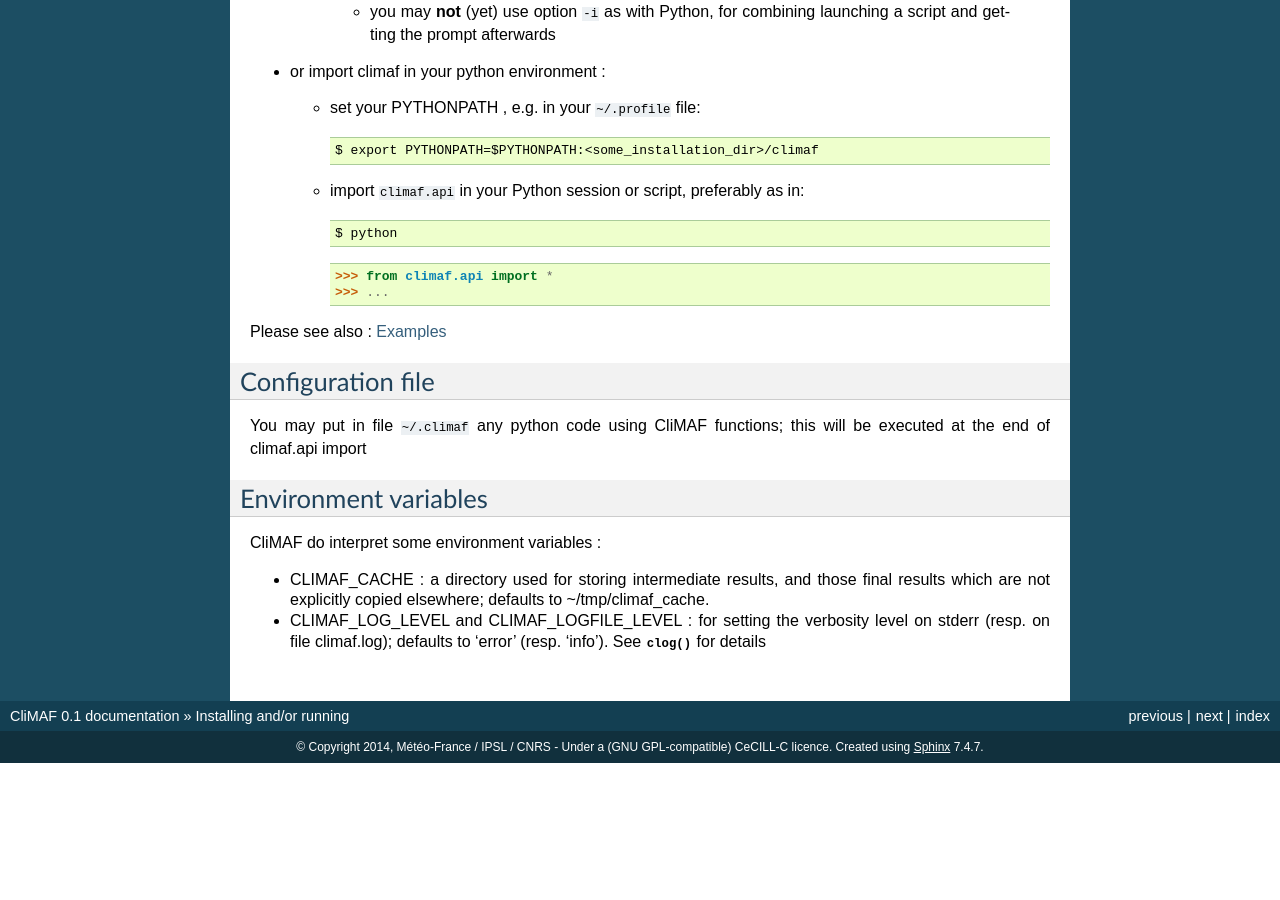
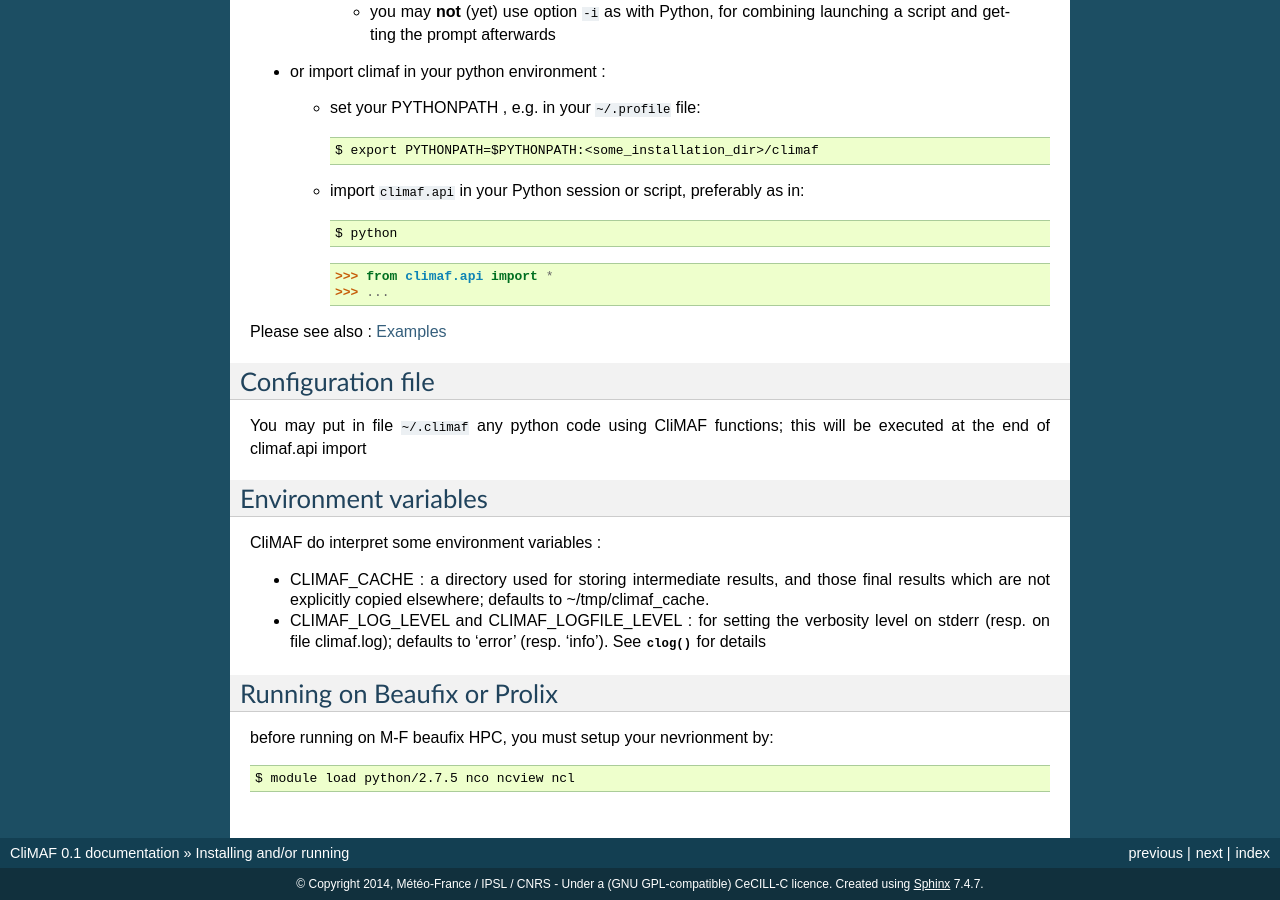
Before and after one commit to rigoudyg/climaf, a Sphinx documentation site: the page built from doc/installing.rst, in a window 1280 px wide and 900 px high, scrolled down 1050 px. Built offline with Sphinx 7.4.7, drawn with Linux system fonts in a browser that asks for light colours; before the commit the page ends 1813 px from its top, so only the background shows below that; some of the changed text lies outside the part shown.

Commit message:
Forgot one file ...

```diff
--- a/doc/installing.rst
+++ b/doc/installing.rst
@@ -96,3 +96,11 @@ CliMAF do interpret some environment variables :
 - CLIMAF_LOG_LEVEL and CLIMAF_LOGFILE_LEVEL : for setting the
   verbosity level on stderr (resp. on file climaf.log); defaults to
   'error' (resp. 'info'). See :py:func:`~climaf.cache.clog` for details
+
+Running on Beaufix or Prolix
+------------------------------
+
+before running on M-F beaufix HPC, you must setup your nevrionment
+by::
+
+  $ module load python/2.7.5 nco ncview ncl
```
Also changed, not shown: 2 other files.
